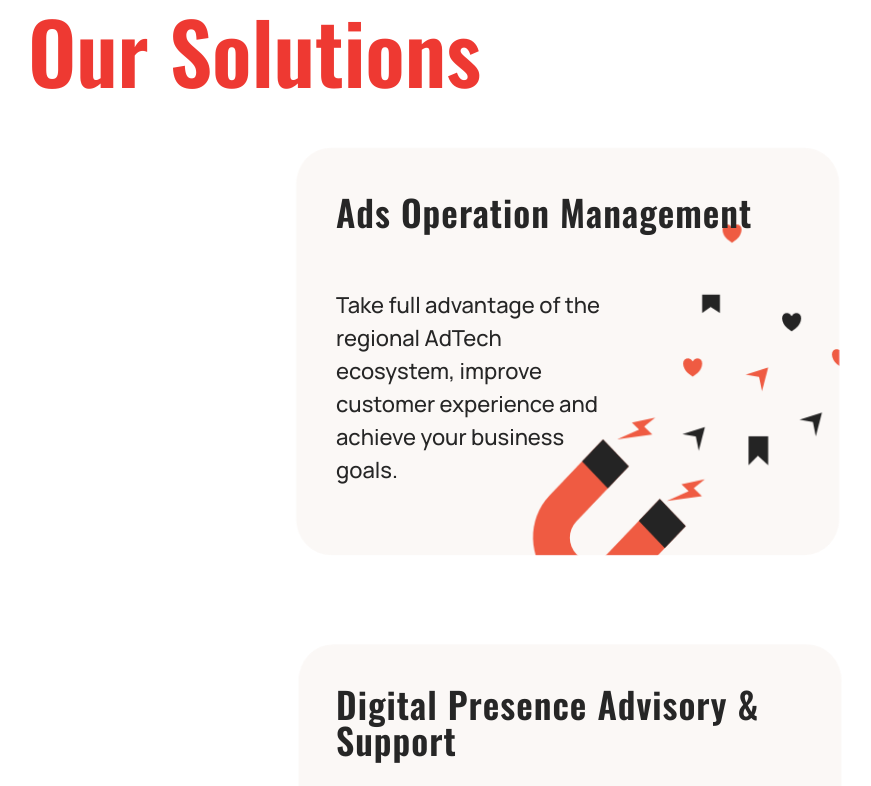
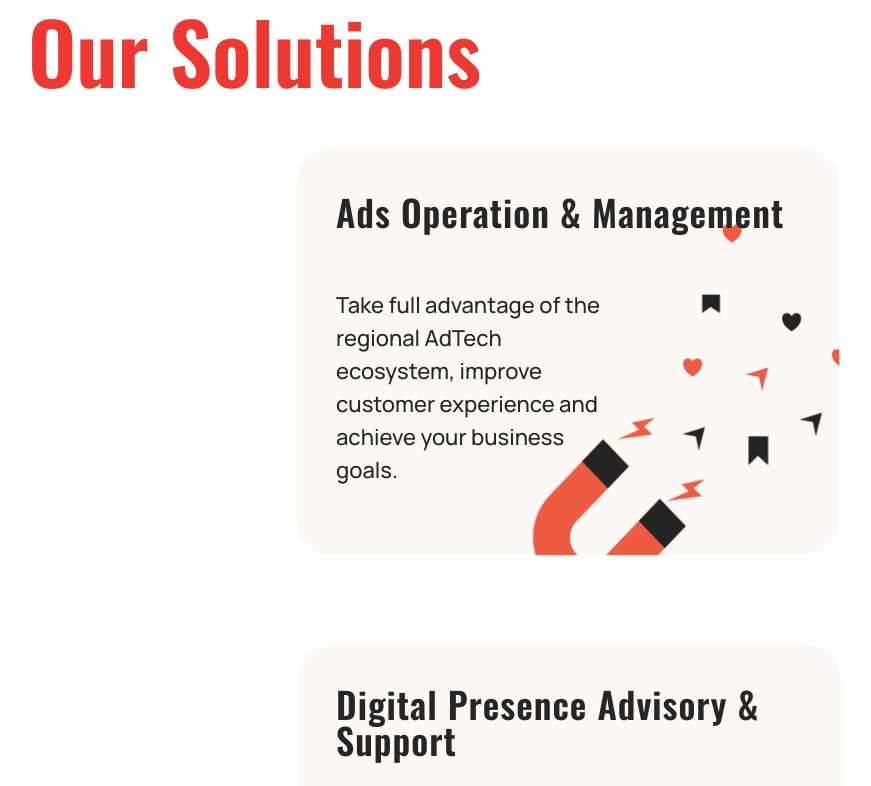
Before and after one commit to ying29ho/optimasdev, a Next.js app: page / in a window 1280 px wide. Shown: the part 1660-2446 px from the top of the page, without its empty margins (70-941 px from the left). Built offline with nearby package versions, Linux system fonts and the light colour scheme.

Commit message:
changed wording

```diff
--- a/pages/index.js
+++ b/pages/index.js
@@ -15,7 +15,7 @@ import { PrimaryButton } from "../components/Buttons";
 const cardContentTop = [
   {
     id: 1,
-    front: "Ads operation management",
+    front: "Ads operation & management",
     back: "Take full advantage of the regional AdTech ecosystem, improve customer experience and achieve your business goals.",
     img: "/images/home/solutions/adsmgmt.png",
   },
```
